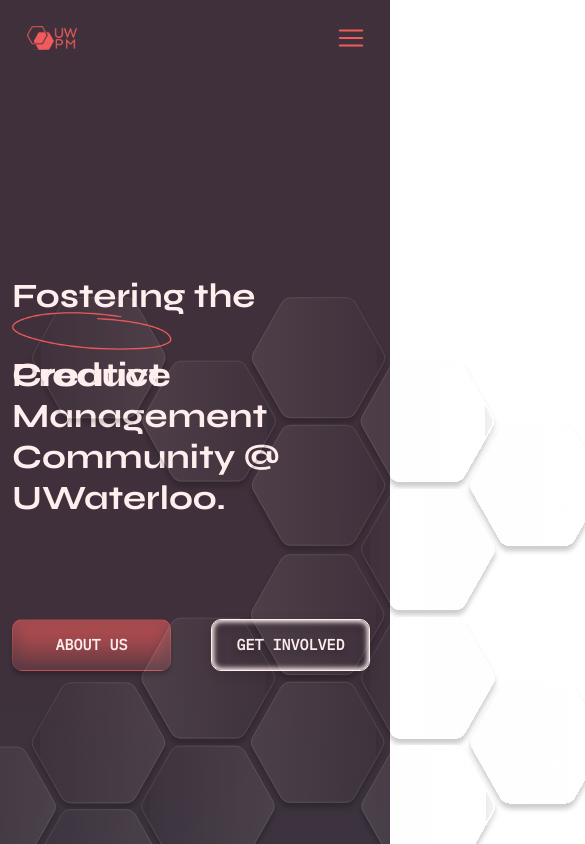
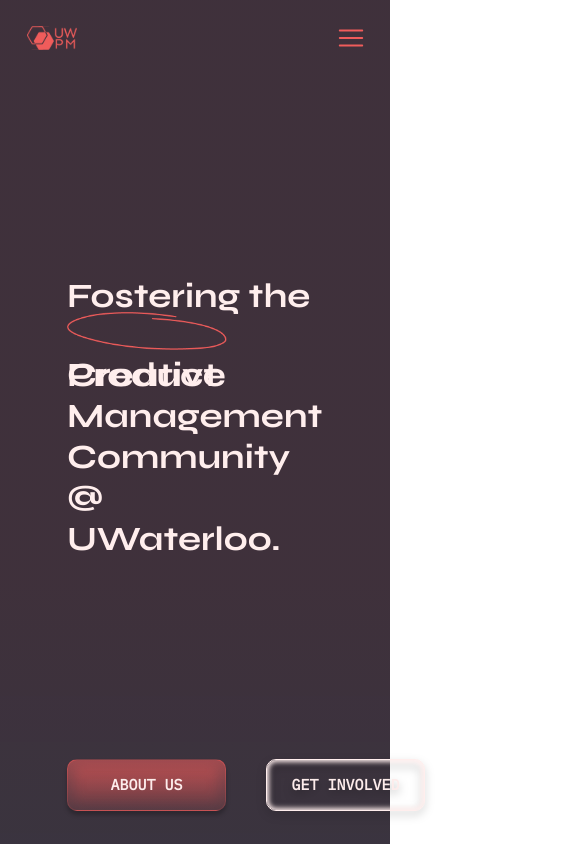
Before and after one commit to UWPM/website-v3.0, a React (Create React App) app: page / in a window 390 px wide. Shown: the top 844 px of the page, 585 px wide, since content can reach past the window. Built offline with nearby package versions, Linux system fonts and the light colour scheme.

Commit message:
bug fix & improvement: updated home page hero section spacing, responsiveness, and speech bubble alignment

```diff
--- a/src/components/Introduction.js
+++ b/src/components/Introduction.js
@@ -20,8 +20,8 @@ export default function Introduction({ show }) {
     <div className="image-container-mic-hex-popover">
       <img src={rectangle2} alt="" className="hex-popover-img"></img>
       <div className="text-popover-hex">
-        <p>Hello! did you know that UWPM has a podcast</p>
-        <p>Go check it out on our community page</p>
+        <p>Hello! did you know that UWPM has a podcast?</p>
+        <p>Go check it out on our community page!</p>
       </div>
     </div>
   );
@@ -30,8 +30,8 @@ export default function Introduction({ show }) {
     <div className="image-container-bow-hex-popover">
       <img src={rectangle1} alt=""></img>
       <div className="text-popover-hex">
-        <p>hi, im one of the many members of the uw pm community.</p>
-        <p>around me are students and alumnus</p>
+        <p>Hi, I'm one of the many members of the UW PM community.</p>
+        <p>Around me are students and alumnus!</p>
       </div>
     </div>
   );
@@ -40,7 +40,7 @@ export default function Introduction({ show }) {
     <div className="image-container-headphone-hex-popover">
       <img src={rectangle4} alt=""></img>
       <div className="text-popover-hex">
-        <p>Hi, I'm an aspiring PM in my second year at UW</p>
+        <p>Hi, I'm an aspiring PM in my second year at UW!</p>
       </div>
     </div>
   );
@@ -49,16 +49,16 @@ export default function Introduction({ show }) {
     <div className="image-container-grad-cap-hex-popover">
       <img src={rectangle3} alt=""></img>
       <div className="text-popover-grad-cap-hex">
-        <p>Hey, nice to meet you! I'm a UW PM alumni</p>
+        <p>Hey, nice to meet you! I'm a UW PM alumni!</p>
       </div>
     </div>
   );
 
   return (
     <>
-      <div id="homeIntro" style={{ position: "relative", minHeight: "830px" }}>
-        {!show && (
-          <>
+      <div id="homeIntro" className="hero-container">
+        {!show &&
+            <div className="hexagon-box">
               <div className="desktop-hex">
                 <img src={desktopHexagons} alt="" />
               </div>
@@ -88,8 +88,9 @@ export default function Introduction({ show }) {
               <div className="flower-hex">
                 <img src={flowerHex} alt="" />
               </div>
-          </>
-        )}
+            </div>
+        }
+        <div className="hero-text">
           <div className="title-text-box">
             <h1 className="title-text">Fostering the </h1>
             <div className="position-relative d-inline">
@@ -109,6 +110,7 @@ export default function Introduction({ show }) {
             </div>
           </div>
         </div>
+      </div>
     </>
   );
 }
--- a/src/styles/Home.css
+++ b/src/styles/Home.css
@@ -1,6 +1,16 @@
 /* THIS IS WHERE ALL HOME PAGE COMPONENT STYLING GOES */
 @import url("https://fonts.googleapis.com/css2?family=IBM+Plex+Mono&display=swap");
 @import url("https://fonts.googleapis.com/css?family=Montserrat:400,600,700&display=swap");
+
+.hero-container {
+    position: relative;
+    min-height: 830px;
+}
+
+.hero-text {
+    display: flex;
+    flex-direction: column;
+}
 
 .title-text {
     font-size: 48px;
@@ -12,6 +22,13 @@
     margin-top: 200px;
     margin-bottom: 100px;
     width: 60%;
+}
+
+.hexagon-box{
+    display: flex;
+    justify-content: center;
+    border: 1px solid transparent;
+    margin-top: 50px;
 }
 
 .red-circle {
@@ -547,29 +564,29 @@
 
 .image-container-mic-hex-popover {
   position: relative;
-  margin-left: -11.8%;
-  margin-bottom: -1.7%;
+  margin-left: -100px;
+  margin-bottom: -5px;
   z-index: 3;
 }
 
 .image-container-bow-hex-popover {
   position: relative;
-  margin-left: -11.8%;
-  margin-bottom: -1.7%;
+  margin-left: -140px;
+  margin-bottom: -10px;
   z-index: 3;
 }
 
 .image-container-headphone-hex-popover {
   position: relative;
   margin-left: -5.8%;
-  margin-bottom: -1.7%;
+  margin-bottom: -20px;
   z-index: 3;
 }
 
 .image-container-grad-cap-hex-popover {
   position: relative;
-  margin-left: -10.3%;
-  margin-bottom: -1.7%;
+  margin-left: -120px;
+  margin-bottom: -20px;
   z-index: 3;
 }
 
@@ -601,19 +618,21 @@
   .desktop-hex {
     width: auto;
     height: auto;
-    position: absolute;
-    right: -4.7%;
+    position: relative;
+    margin-right: 50px;
+    right: -10%;
     top: -2%;
     scale: 1.05;
     pointer-events: none;
     float: right;
-    z-index: 0;
+    z-index: 1;
   }
 
   .grad-cap-hex {
     width: auto;
     height: auto;
     position: absolute;
+    margin-right: 50px;
     right: 38.5%;
     top: 3.3%;
     scale: 1.05;
@@ -625,19 +644,21 @@
     width: auto;
     height: auto;
     position: absolute;
+    margin-right: 50px;
     right: 59.5%;
     top: 71.7%;
     scale: 1.1;
     float: right;
-    z-index: 2;
+    z-index: 1;
   }
 
   .pencil-hex {
     width: auto;
     height: auto;
     position: absolute;
+    margin-right: 50px;
     right: 27%;
-    top: 46.5vh;
+    top: 46.5%;
     scale: 1.1;
     float: right;
     z-index: 2;
@@ -647,6 +668,7 @@
     width: auto;
     height: auto;
     position: absolute;
+    margin-right: 50px;
     right: -5.2%;
     top: 20.5%;
     scale: 1.1;
@@ -658,6 +680,7 @@
     width: auto;
     height: auto;
     position: absolute;
+    margin-right: 50px;
     right: 6%;
     top: 63.3%;
     scale: 1.1;
@@ -669,6 +692,7 @@
     width: auto;
     height: auto;
     position: absolute;
+    margin-right: 50px;
     right: 27.8%;
     top: 79.8%;
     scale: 1.1;
@@ -686,13 +710,19 @@
 }
 
 @media (max-width: 1199px) {
+  .hexagon-box{
+    display: flex;
+    width: 100vw;
+  }
+
   .desktop-hex {
     width: auto;
     height: auto;
     position: absolute;
-    right: -4.7%;
+    margin-right: 50px;
+    right: -10%;
     top: -2%;
-    scale: 1.05;
+    scale: 1;
     pointer-events: none;
     float: right;
     z-index: 0;
@@ -702,6 +732,7 @@
     width: auto;
     height: auto;
     position: absolute;
+    margin-right: 50px;
     right: 47%;
     top: 3.3vh;
     scale: 1.05;
@@ -713,17 +744,19 @@
     width: auto;
     height: auto;
     position: absolute;
+    margin-right: 50px;
     right: 72%;
     top: 71.7%;
     scale: 1.1;
     float: right;
-    z-index: 2;
+    z-index: -1;
   }
 
   .pencil-hex {
     width: auto;
     height: auto;
     position: absolute;
+    margin-right: 50px;
     right: 33.2%;
     top: 46.5%;
     scale: 1.1;
@@ -735,6 +768,7 @@
     width: auto;
     height: auto;
     position: absolute;
+    margin-right: 50px;
     right: -5.2%;
     top: 20.5%;
     scale: 1.1;
@@ -746,6 +780,7 @@
     width: auto;
     height: auto;
     position: absolute;
+    margin-right: 50px;
     right: 8%;
     top: 63.3%;
     scale: 1.1;
@@ -757,6 +792,7 @@
     width: auto;
     height: auto;
     position: absolute;
+    margin-right: 50px;
     right: 34%;
     top: 79.8%;
     scale: 1.1;
@@ -767,9 +803,9 @@
 
   .image-container-mic-hex-popover {
     position: relative;
-    margin-left: -14.4%;
+    margin-left: -70px;
     margin-bottom: -1.7%;
-    z-index: 3;
+    z-index: 2;
   }
 
   .image-container-bow-hex-popover {
@@ -799,79 +835,36 @@
     width: auto;
     height: auto;
     position: absolute;
-    right: -20%;
+    right: -50%;
     top: -2%;
-    scale: 1.05;
+    scale: 1;
     pointer-events: none;
     float: right;
     z-index: 0;
   }
 
   .grad-cap-hex {
-    width: auto;
-    height: auto;
-    position: absolute;
-    right: 49.5%;
-    top: 3.3%;
-    scale: 1.05;
-    float: right;
-    z-index: 2;
+    display: none;
   }
 
   .mic-hex {
-    width: auto;
-    height: auto;
-    position: absolute;
-    right: 83%;
-    top: 71.7%;
-    scale: 1.1;
-    float: right;
-    z-index: 2;
+    display: none;
   }
 
   .pencil-hex {
-    width: auto;
-    height: auto;
-    position: absolute;
-    right: 31%;
-    top: 46.5%;
-    scale: 1.1;
-    float: right;
-    z-index: 2;
+    display: none;
   }
 
   .headphone-hex {
-    width: auto;
-    height: auto;
-    position: absolute;
-    right: -21%;
-    top: 20.5%;
-    scale: 1.1;
-    float: right;
-    z-index: 2;
+    display: none;
   }
 
   .bow-hex {
-    width: auto;
-    height: auto;
-    position: absolute;
-    right: -3%;
-    top: 63.3%;
-    scale: 1.1;
-    float: right;
-    z-index: 2;
+    display: none;
   }
 
   .flower-hex {
-    width: auto;
-    height: auto;
-    position: absolute;
-    right: 32%;
-    top: 79.8%;
-    scale: 1.1;
-    pointer-events: none;
-    float: right;
-    z-index: 2;
+    display: none;
   }
 
   .image-container-mic-hex-popover {
@@ -909,12 +902,13 @@
 
 @media (max-width: 767px) {
   .desktop-hex {
-    width: auto;
+    width: 100vw;
     height: auto;
-    position: absolute;
-    right: -50%;
+    position: fixed;
+    overflow: hidden;
+    right: -20%;
     top: -4%;
-    scale: 1;
+    scale: 0.75;
     pointer-events: none;
     float: right;
     z-index: 0;
@@ -945,15 +939,22 @@
 }
 
 @media (max-width: 650px) {
+  .hexagon-box{
+    display: flex;
+    width: 100vw;
+    height: 100vh;
+    position: fixed;
+    align-items: left;
+    overflow: hidden;
+    display: flex;
+    justify-content: center;
+  }
+
+  .hero-text {
+    margin-left: 15%;
+  }
+
   .desktop-hex {
-    width: auto;
-    height: auto;
-    position: absolute;
-    right: -70%;
-    top: -4vh;
-    scale: 0.95;
-    pointer-events: none;
-    float: right;
-    z-index: 0;
+    display: none;
   }
 }
```
Lines whose indentation alone changed are shown as unchanged.
